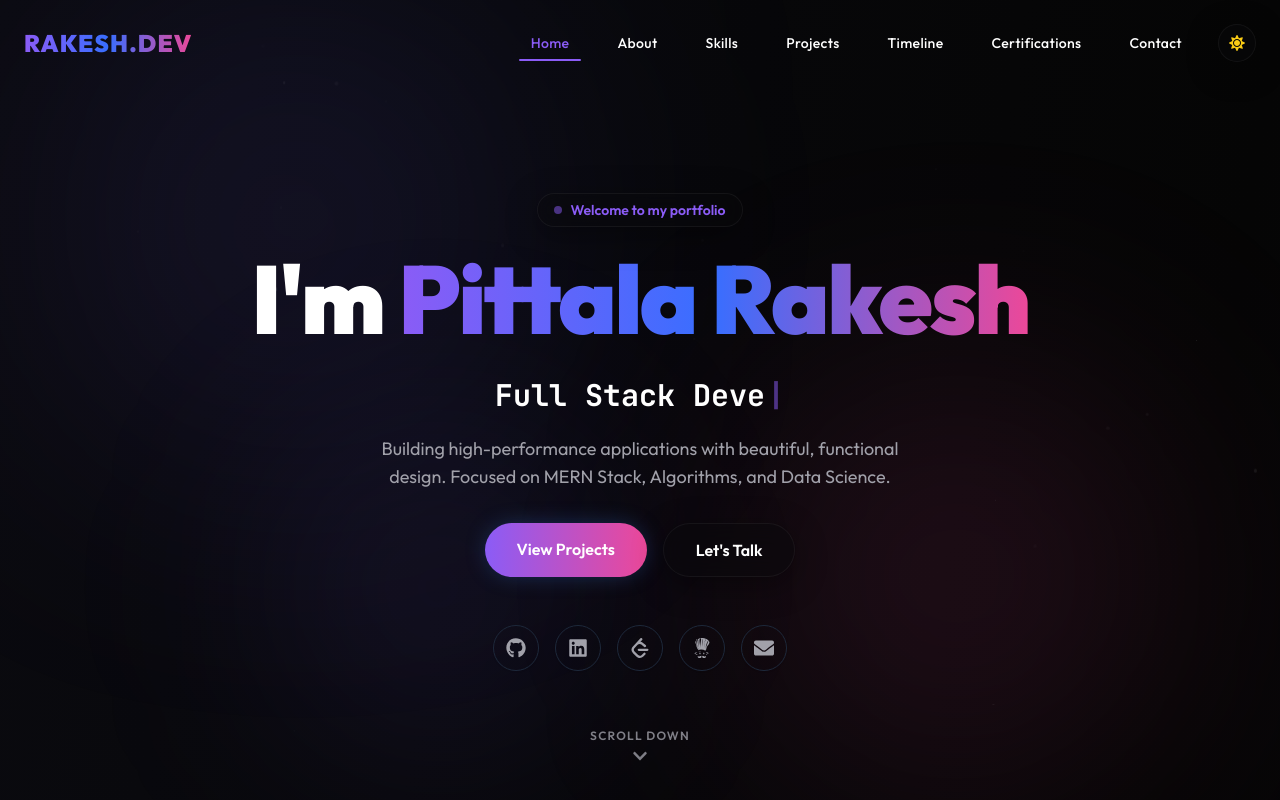
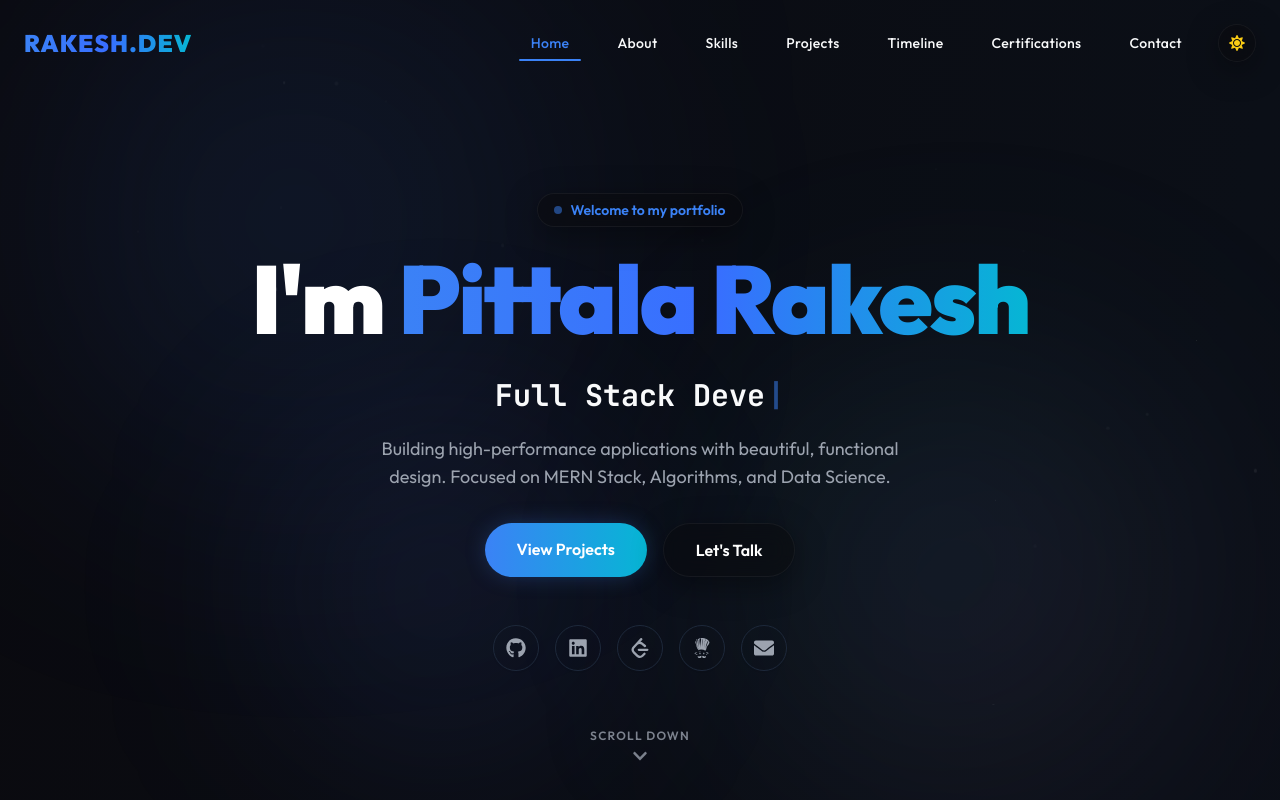
Before and after one commit to Rakesh-2006-r/Rakesh_Portfolio, a React (Vite) app: page / in a window 1280 px wide. Shown: the top 800 px of the page. Built offline with nearby package versions, Linux system fonts and the light colour scheme.

Commit message:
Applied Deep Navy-Black theme with Electric Blue and Cyan accents

```diff
--- a/tailwind.config.js
+++ b/tailwind.config.js
@@ -22,17 +22,17 @@ export default {
           950: '#111b54',
         },
         slate: {
-          300: '#FFFFFF', // Primary Text (Pure White)
-          400: '#A1A1AA', // Secondary Text (Zinc Muted Text)
-          500: '#A1A1AA', // Secondary Text (Zinc Muted Text)
-          600: '#71717A', // Darker Zinc
+          300: '#F9FAFB', // Primary Text (Crisp Off-White)
+          400: '#9CA3AF', // Secondary Text (Muted Gray)
+          500: '#9CA3AF', // Secondary Text (Muted Gray)
+          600: '#6B7280',
         },
-        darkBg: '#050505', // Pure Deep Dark
+        darkBg: '#0B0F17', // Deep Navy-Black
         lightBg: '#fafafa',
-        darkCard: 'rgba(255, 255, 255, 0.04)', // Semi-transparent frost
+        darkCard: 'rgba(17, 24, 39, 0.75)', // Dark Slate Gray container
         lightCard: 'rgba(255, 255, 255, 0.65)',
-        accentPurple: '#EC4899', // Secondary Accent (Soft Magenta)
-        accentBlue: '#8B5CF6', // Primary Accent (Vibrant Purple / Violet)
+        accentPurple: '#06B6D4', // Secondary Accent (Cyan)
+        accentBlue: '#3B82F6', // Primary Accent (Electric Blue)
       },
       fontFamily: {
         sans: ['Outfit', 'Inter', 'sans-serif'],
```
